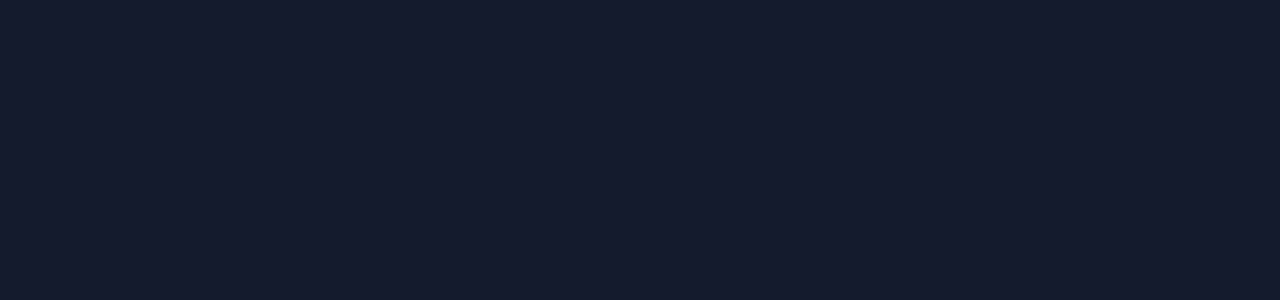
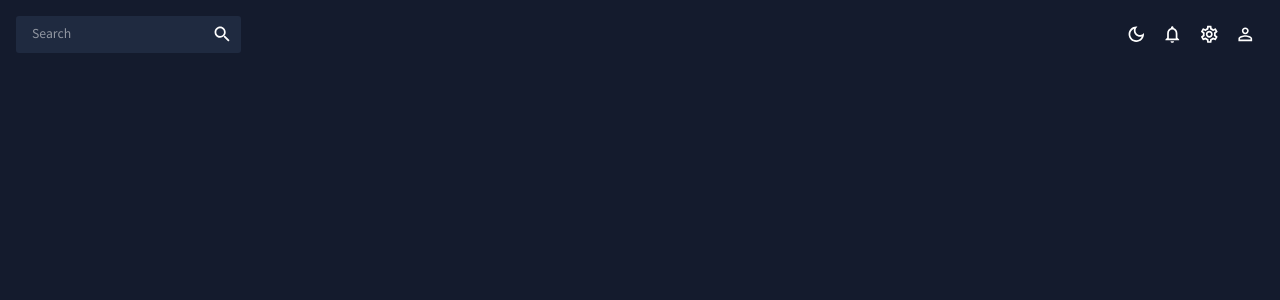
Before and after one commit to harisharanChaulagain/react-admin, a React (Create React App) app: page / in a window 1280 px wide. Shown: the top 300 px of the page. Built offline with nearby package versions, Linux system fonts and the light colour scheme.

Commit message:
feat: Topbar section

```diff
--- a/src/App.js
+++ b/src/App.js
@@ -1,5 +1,6 @@
-import { ColorModeContext, useMode } from "./theme"
-import { CssBaseline, ThemeProvider } from "@mui/material"
+import { ColorModeContext, useMode } from "./theme";
+import { CssBaseline, ThemeProvider } from "@mui/material";
+import Topbar from "./pages/global/Topbar";
 
 const App = () => {
   const [theme, colorMode] = useMode();
@@ -8,7 +9,9 @@
     <ThemeProvider theme={theme}>
       <CssBaseline/>
       <div className="app">
-        <main className="content"></main>
+        <main className="content">
+          <Topbar/>
+        </main>
       </div>
     </ThemeProvider>
     </ColorModeContext.Provider>
--- a/src/pages/global/Topbar.jsx
+++ b/src/pages/global/Topbar.jsx
@@ -1,5 +1,53 @@
+import { Box, IconButton, useTheme } from "@mui/material";
+import { useContext } from "react";
+import { ColorModeContext, tokens } from "../../theme";
+import InputBase from "@mui/material/InputBase";
+import {
+  LightModeOutlined,
+  DarkModeOutlined,
+  NotificationsOutlined,
+  SettingsOutlined,
+  PersonOutline,
+  SearchOutlined,
+} from "@mui/icons-material";
+
 const Topbar = () => {
-  return <div>Topbar</div>;
+  const theme = useTheme();
+  const colors = tokens(theme.palette.mode);
+  const colorMode = useContext(ColorModeContext);
+
+  return (
+    <Box display="flex" justifyContent="space-between" p={2}>
+      <Box
+        display="flex"
+        backgroundColor={colors.primary[400]}
+        borderRadius="3px"
+      >
+        <InputBase sx={{ ml: 2, flex: 1 }} placeholder="Search" />
+        <IconButton type="button" sx={{ p: 1 }}>
+          <SearchOutlined />
+        </IconButton>
+      </Box>
+      <Box display="flex">
+        <IconButton onClick={colorMode.toggleColorMode}>
+          {theme.palette.mode === "dark" ? (
+            <DarkModeOutlined />
+          ) : (
+            <LightModeOutlined />
+          )}
+        </IconButton>
+        <IconButton>
+          <NotificationsOutlined />
+        </IconButton>
+        <IconButton>
+          <SettingsOutlined />
+        </IconButton>
+        <IconButton>
+          <PersonOutline />
+        </IconButton>
+      </Box>
+    </Box>
+  );
 };
 
 export default Topbar;
```
